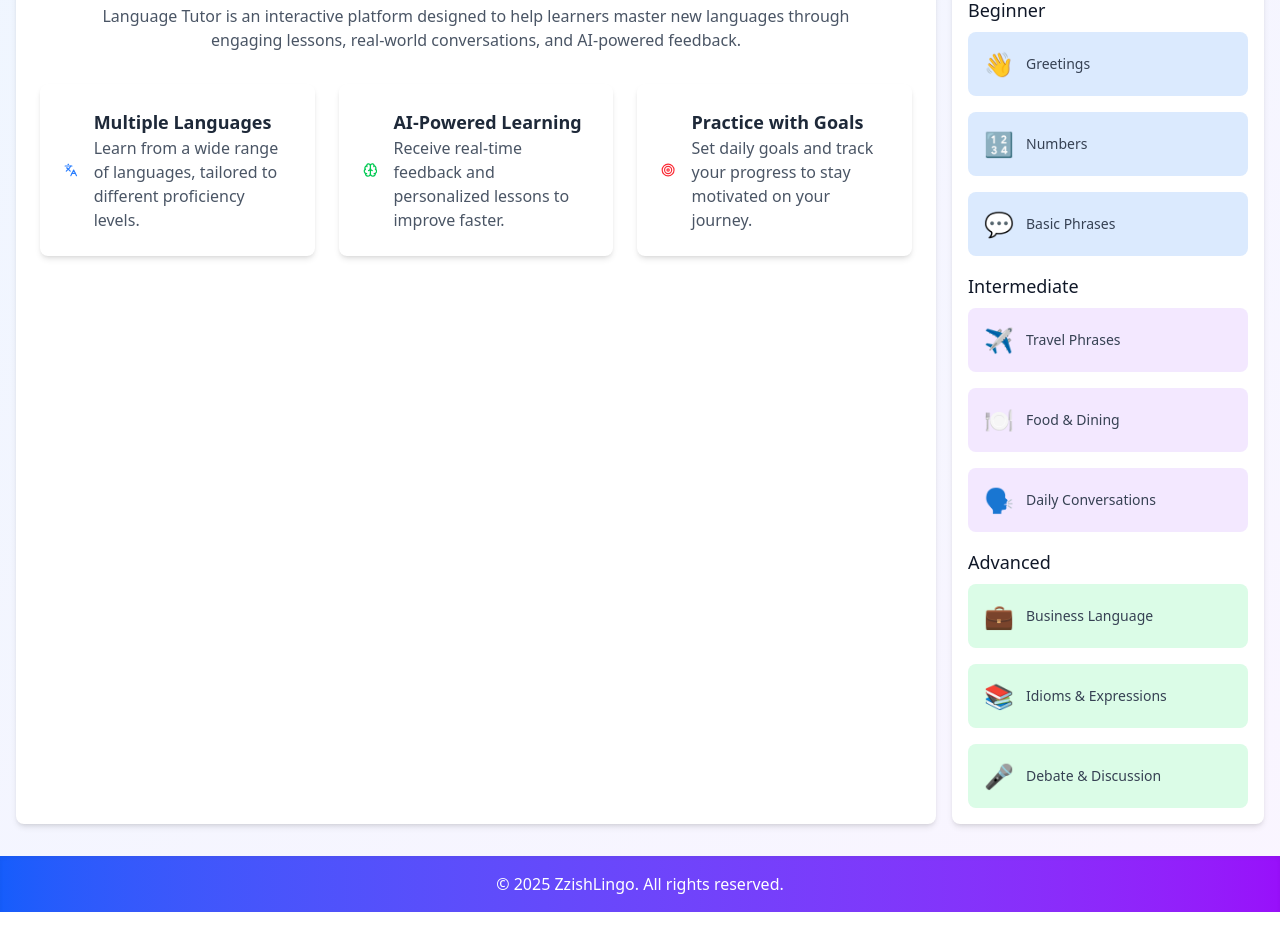
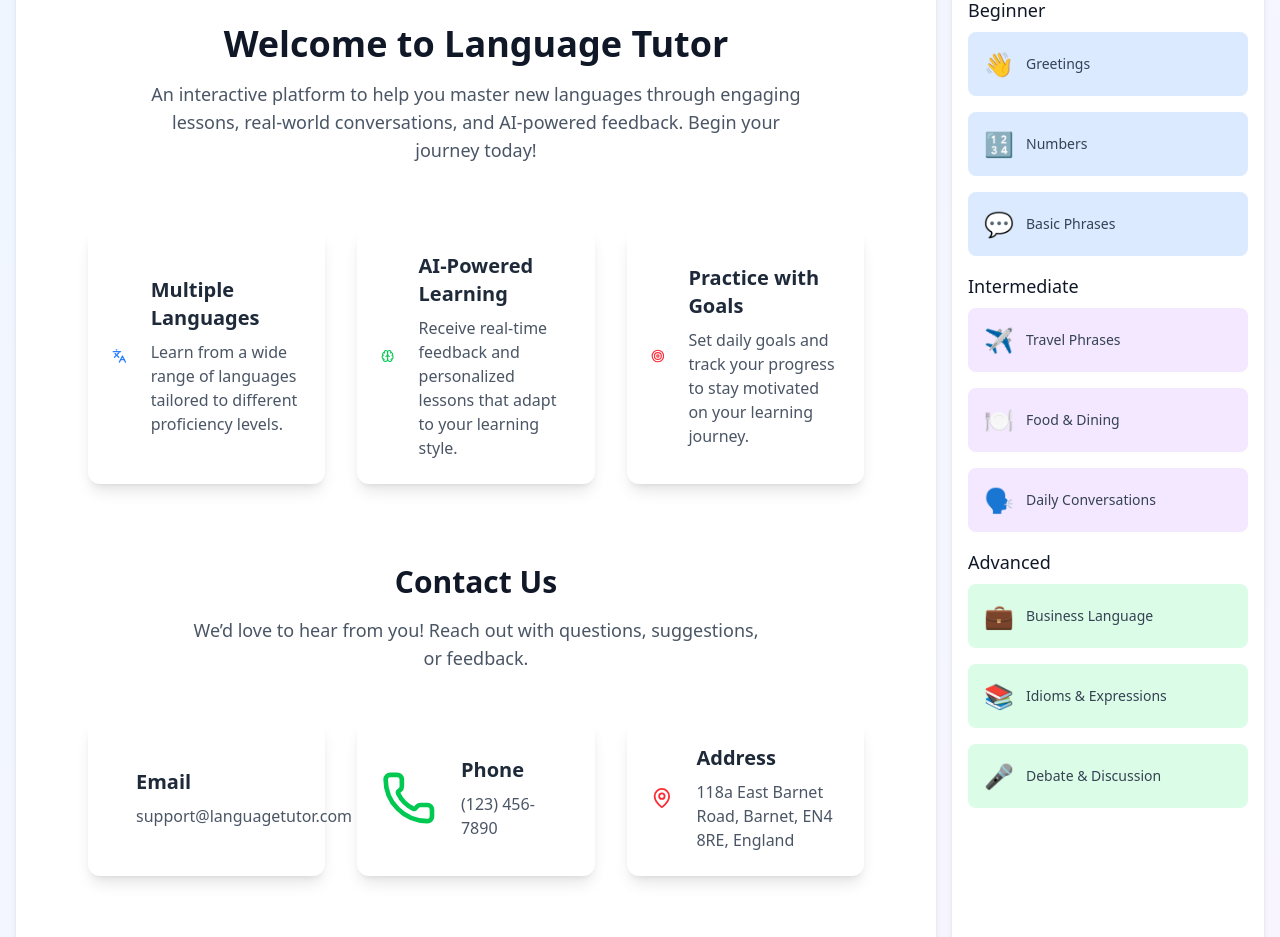
Before and after one commit to DeshanniLiyanage/zzish-language-tutor-app, a SvelteKit app: page /about in a window 1280 px wide. Shown: the part 160-1097 px from the top of the page. Before the commit the page ends 1072 px from the top, so only its background shows below. Built offline with nearby package versions, Linux system fonts and the light colour scheme.

Commit message:
merge contact info to about page

```diff
--- a/src/routes/about/+page.svelte
+++ b/src/routes/about/+page.svelte
@@ -1,47 +1,145 @@
 <script>
-	import { Brain, Languages, Target } from 'lucide-svelte';
+	import { Brain, Languages, Mail, MapPin, Phone, Target } from 'lucide-svelte';
 </script>
 
-<div class="mx-auto max-w-3xl text-center">
-	<h2 class="text-3xl font-bold text-gray-900">About Language Tutor</h2>
-	<p class="mt-2 text-gray-600">
-		Language Tutor is an interactive platform designed to help learners master new languages through
-		engaging lessons, real-world conversations, and AI-powered feedback.
+<!-- Main Container -->
+<div class="mx-auto max-w-6xl px-6 py-16 md:px-12">
+	<!-- Header Section -->
+	<div class="text-center">
+		<h2 class="text-4xl font-bold text-gray-900">Welcome to Language Tutor</h2>
+		<p class="mx-auto mt-4 max-w-2xl text-lg text-gray-600">
+			An interactive platform to help you master new languages through engaging lessons, real-world
+			conversations, and AI-powered feedback. Begin your journey today!
 		</p>
 	</div>
 
-<!-- ✅ Features Section -->
-<div class="mt-8 grid gap-6 md:grid-cols-3">
-	<!-- Feature 1 -->
-	<div class="flex items-center rounded-lg bg-white p-6 shadow-md">
-		<Languages class="mr-4 h-10 w-10 text-blue-500" />
+	<!-- Features Section -->
+	<div class="mt-16 grid gap-8 md:grid-cols-3">
+		<div
+			class="flex items-center rounded-xl bg-white p-6 shadow-lg transition-transform hover:scale-105 hover:shadow-xl"
+		>
+			<Languages class="mr-6 h-14 w-14 text-blue-500" />
 			<div>
-			<h3 class="text-lg font-semibold text-gray-800">Multiple Languages</h3>
-			<p class="text-gray-600">
-				Learn from a wide range of languages, tailored to different proficiency levels.
+				<h3 class="text-xl font-semibold text-gray-800">Multiple Languages</h3>
+				<p class="mt-2 text-gray-600">
+					Learn from a wide range of languages tailored to different proficiency levels.
 				</p>
 			</div>
 		</div>
-
-	<!-- Feature 2 -->
-	<div class="flex items-center rounded-lg bg-white p-6 shadow-md">
-		<Brain class="mr-4 h-10 w-10 text-green-500" />
+		<div
+			class="flex items-center rounded-xl bg-white p-6 shadow-lg transition-transform hover:scale-105 hover:shadow-xl"
+		>
+			<Brain class="mr-6 h-14 w-14 text-green-500" />
 			<div>
-			<h3 class="text-lg font-semibold text-gray-800">AI-Powered Learning</h3>
-			<p class="text-gray-600">
-				Receive real-time feedback and personalized lessons to improve faster.
+				<h3 class="text-xl font-semibold text-gray-800">AI-Powered Learning</h3>
+				<p class="mt-2 text-gray-600">
+					Receive real-time feedback and personalized lessons that adapt to your learning style.
 				</p>
 			</div>
 		</div>
-
-	<!-- Feature 3 -->
-	<div class="flex items-center rounded-lg bg-white p-6 shadow-md">
-		<Target class="mr-4 h-10 w-10 text-red-500" />
+		<div
+			class="flex items-center rounded-xl bg-white p-6 shadow-lg transition-transform hover:scale-105 hover:shadow-xl"
+		>
+			<Target class="mr-6 h-14 w-14 text-red-500" />
 			<div>
-			<h3 class="text-lg font-semibold text-gray-800">Practice with Goals</h3>
-			<p class="text-gray-600">
-				Set daily goals and track your progress to stay motivated on your journey.
+				<h3 class="text-xl font-semibold text-gray-800">Practice with Goals</h3>
+				<p class="mt-2 text-gray-600">
+					Set daily goals and track your progress to stay motivated on your learning journey.
 				</p>
 			</div>
 		</div>
 	</div>
+
+	<!-- Contact Section -->
+	<div class="mt-20 text-center">
+		<h2 class="text-3xl font-bold text-gray-900">Contact Us</h2>
+		<p class="mx-auto mt-4 max-w-xl text-lg text-gray-600">
+			We’d love to hear from you! Reach out with questions, suggestions, or feedback.
+		</p>
+	</div>
+
+	<!-- Contact Info -->
+	<div class="mt-12 grid gap-8 md:grid-cols-3">
+		<div
+			class="flex items-center rounded-xl bg-white p-6 shadow-lg transition-transform hover:scale-105 hover:shadow-xl"
+		>
+			<Mail class="mr-6 h-14 w-14 text-blue-500" />
+			<div>
+				<h3 class="text-xl font-semibold text-gray-800">Email</h3>
+				<p class="mt-2 text-gray-600">support@languagetutor.com</p>
+			</div>
+		</div>
+		<div
+			class="flex items-center rounded-xl bg-white p-6 shadow-lg transition-transform hover:scale-105 hover:shadow-xl"
+		>
+			<Phone class="mr-6 h-14 w-14 text-green-500" />
+			<div>
+				<h3 class="text-xl font-semibold text-gray-800">Phone</h3>
+				<p class="mt-2 text-gray-600">(123) 456-7890</p>
+			</div>
+		</div>
+		<div
+			class="flex items-center rounded-xl bg-white p-6 shadow-lg transition-transform hover:scale-105 hover:shadow-xl"
+		>
+			<MapPin class="mr-6 h-14 w-14 text-red-500" />
+			<div>
+				<h3 class="text-xl font-semibold text-gray-800">Address</h3>
+				<p class="mt-2 text-gray-600">118a East Barnet Road, Barnet, EN4 8RE, England</p>
+			</div>
+		</div>
+	</div>
+
+	<!-- Contact Form -->
+	<div class="mx-auto mt-16 max-w-2xl">
+		<h3 class="text-2xl font-semibold text-gray-800">Get in Touch</h3>
+		<form class="mt-8 space-y-6">
+			<div>
+				<label for="name" class="block text-sm font-medium text-gray-700">Full Name</label>
+				<input
+					id="name"
+					type="text"
+					required
+					class="mt-1 w-full rounded-lg border p-3 text-gray-900 shadow-sm focus:ring-2 focus:ring-blue-600"
+					placeholder="Your Name"
+				/>
+			</div>
+			<div>
+				<label for="email" class="block text-sm font-medium text-gray-700">Email Address</label>
+				<input
+					id="email"
+					type="email"
+					required
+					class="mt-1 w-full rounded-lg border p-3 text-gray-900 shadow-sm focus:ring-2 focus:ring-blue-600"
+					placeholder="Your Email"
+				/>
+			</div>
+			<div>
+				<label for="message" class="block text-sm font-medium text-gray-700">Your Message</label>
+				<textarea
+					id="message"
+					rows="4"
+					required
+					class="mt-1 w-full rounded-lg border p-3 text-gray-900 shadow-sm focus:ring-2 focus:ring-blue-600"
+					placeholder="Write your message here"
+				></textarea>
+			</div>
+			<div class="flex justify-center">
+				<button
+					type="submit"
+					class="mt-4 w-full rounded-lg bg-blue-600 py-3 text-white hover:bg-blue-700 focus:ring-2 focus:ring-blue-600"
+					>Send Message</button
+				>
+			</div>
+		</form>
+	</div>
+</div>
+
+<style>
+	.hover\:shadow-xl:hover {
+		box-shadow: 0 8px 16px rgba(0, 0, 0, 0.1);
+	}
+	.focus\:ring-2:focus {
+		outline: none;
+		box-shadow: 0 0 0 2px rgba(59, 130, 246, 0.6);
+	}
+</style>
```
Lines whose indentation alone changed are shown as unchanged.
